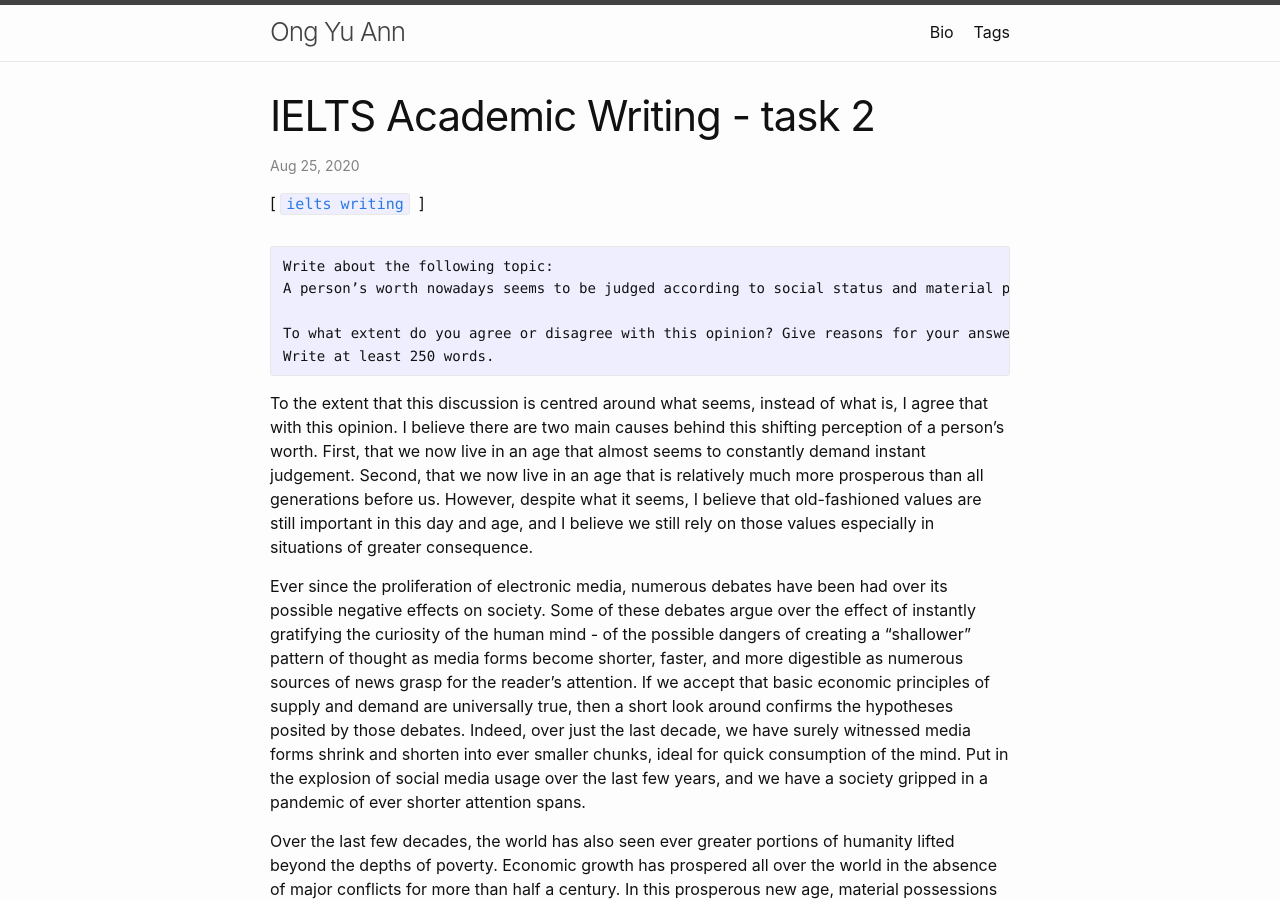
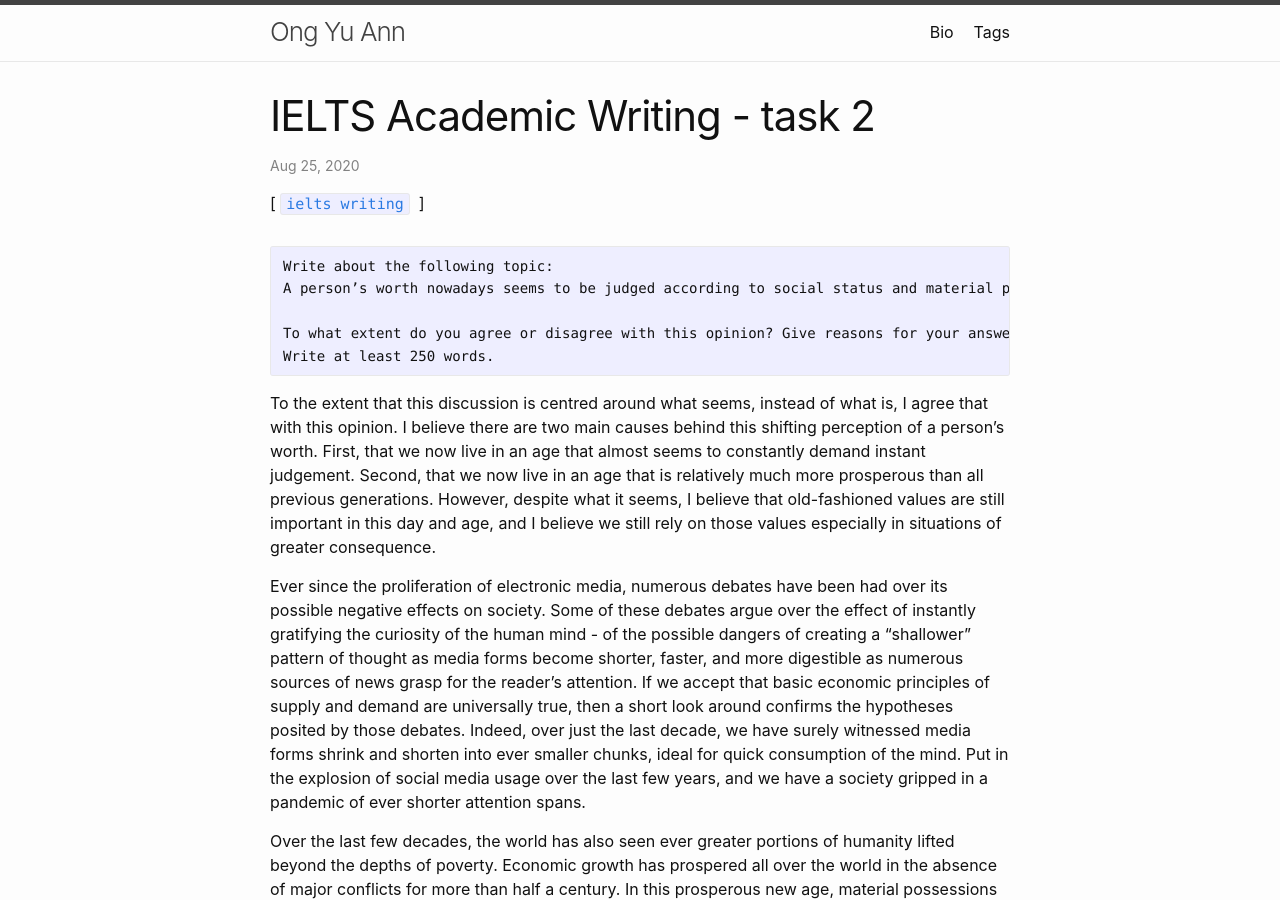
Before and after one commit to ongyuann/ongyuann.github.io, a Jekyll site: the page built from _posts/2020-08-25-ielts-academic-writing-task-2.md, in a window 1280 px wide and 900 px high. Built offline with Jekyll 4.4.1, drawn with Linux system fonts in a browser that asks for light colours.

Commit message:
Update 2020-08-25-ielts-academic-writing-task-2.md

````diff
--- a/_posts/2020-08-25-ielts-academic-writing-task-2.md
+++ b/_posts/2020-08-25-ielts-academic-writing-task-2.md
@@ -10,7 +10,7 @@ A person’s worth nowadays seems to be judged according to social status and ma
 To what extent do you agree or disagree with this opinion? Give reasons for your answer and include any relevant examples from your own knowledge or experience.
 Write at least 250 words.
 ```
-To the extent that this discussion is centred around what seems, instead of what is, I agree that with this opinion. I believe there are two main causes behind this shifting perception of a person's worth. First, that we now live in an age that almost seems to constantly demand instant judgement. Second, that we now live in an age that is relatively much more prosperous than all generations before us. However, despite what it seems, I believe that old-fashioned values are still important in this day and age, and I believe we still rely on those values especially in situations of greater consequence.
+To the extent that this discussion is centred around what seems, instead of what is, I agree that with this opinion. I believe there are two main causes behind this shifting perception of a person's worth. First, that we now live in an age that almost seems to constantly demand instant judgement. Second, that we now live in an age that is relatively much more prosperous than all previous generations. However, despite what it seems, I believe that old-fashioned values are still important in this day and age, and I believe we still rely on those values especially in situations of greater consequence.
 
 
 Ever since the proliferation of electronic media, numerous debates have been had over its possible negative effects on society. Some of these debates argue over the effect of instantly gratifying the curiosity of the human mind - of the possible dangers of creating a "shallower" pattern of thought as media forms become shorter, faster, and more digestible as numerous sources of news grasp for the reader's attention. If we accept that basic economic principles of supply and demand are universally true, then a short look around confirms the hypotheses posited by those debates. Indeed, over just the last decade, we have surely witnessed media forms shrink and shorten into ever smaller chunks, ideal for quick consumption of the mind. Put in the explosion of social media usage over the last few years, and we have a society gripped in a pandemic of ever shorter attention spans.
````
